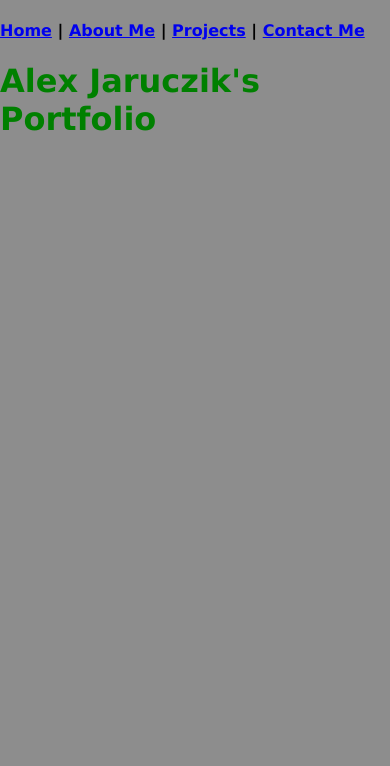
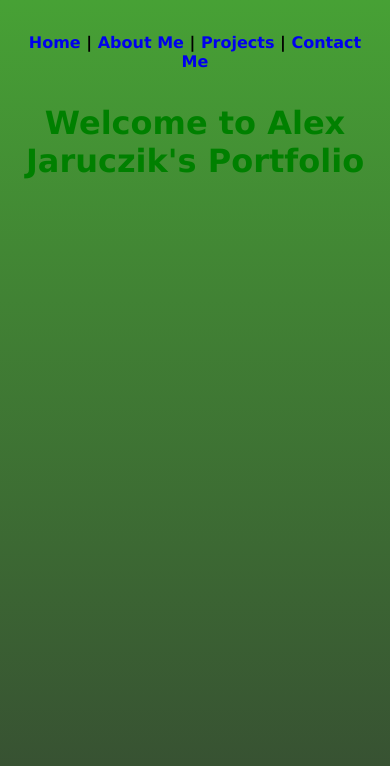
Before and after one commit to alexjaruczik/Assignment1, a plain HTML site: page index.html in a window 390 px wide. Drawn offline with Linux system fonts and the light colour scheme.

Commit message:
Added a linear gradient, oriented the top row to center in a narrow mobile screen, and uploaded a portrait of myself to be used in aboutme.html.

```diff
--- a/index.html
+++ b/index.html
@@ -28,8 +28,9 @@ and (max-width:480px)">
             </nav>
         </div>
         <div id="banner">
-            <h1>Alex Jaruczik's Portfolio</h1>
+            <h1>Welcome to Alex Jaruczik's Portfolio</h1>
         </div>
+
     </div>
 </body>
 </html>
--- a/indexfull.css
+++ b/indexfull.css
@@ -1,10 +1,25 @@
 @charset "UTF-8";
 body {
-background-color: rgb(141, 141, 141);
+background-color: white;
 font-family: Verdana, Geneva, Arial, sans-serif;
 padding:0px;
 margin:0px;
+height: 100%;
+background: #364A32;
+background-image: -moz-linear-gradient(top, #47A135 0%, #364A32 100%);
+background-image: -webkit-linear-gradient(top, #47A135 0%, #364A32 100%);
+background-image: -o-linear-gradient(top, #47A135 0%, #364A32 100%);
+background-image: linear-gradient(to bottom, #47A135 0%, #364A32 100%);
 }
 #banner h1 {
 color:red
 }
+a:link {
+    text-decoration: none;
+}
+a:hover {
+    color:lightgray
+}
+html {
+    height: 100%;
+}
--- a/indexphone.css
+++ b/indexphone.css
@@ -1,10 +1,34 @@
 @charset "UTF-8";
 body {
-background-color: rgb(141, 141, 141);
+background-color: white;
 font-family: Verdana, Geneva, Arial, sans-serif;
 padding:0px;
 margin:0px;
+height: 100%;
+background: #364A32;
+background-image: -moz-linear-gradient(top, #47A135 0%, #364A32 100%);
+background-image: -webkit-linear-gradient(top, #47A135 0%, #364A32 100%);
+background-image: -o-linear-gradient(top, #47A135 0%, #364A32 100%);
+background-image: linear-gradient(to bottom, #47A135 0%, #364A32 100%);
 }
 #banner h1 {
-color:green
+    color:green;
+    margin:auto;
+    text-align: center;
+    width: 90%;
 }
+#top-row {
+    margin:auto;
+    text-align: center;
+    width: 90%;
+    padding: 3%;
+}
+a:link {
+    text-decoration: none;
+}
+a:hover {
+    color:lightgray
+}
+html {
+    height: 100%;
+}
--- a/indextablet.css
+++ b/indextablet.css
@@ -1,10 +1,26 @@
 @charset "UTF-8";
 body {
-background-color: rgb(141, 141, 141);
+background-color: white;
 font-family: Verdana, Geneva, Arial, sans-serif;
 padding:0px;
 margin:0px;
+height: 100%;
+background: #364A32;
+background-image: -moz-linear-gradient(top, #47A135 0%, #364A32 100%);
+background-image: -webkit-linear-gradient(top, #47A135 0%, #364A32 100%);
+background-image: -o-linear-gradient(top, #47A135 0%, #364A32 100%);
+background-image: linear-gradient(to bottom, #47A135 0%, #364A32 100%);
 }
 #banner h1 {
 color:yellow
 }
+
+a:link {
+    text-decoration: none;
+}
+a:hover {
+    color:gray
+}
+html {
+    height: 100%;
+}
```
Also changed, not shown: Portrait.jpg (added).
